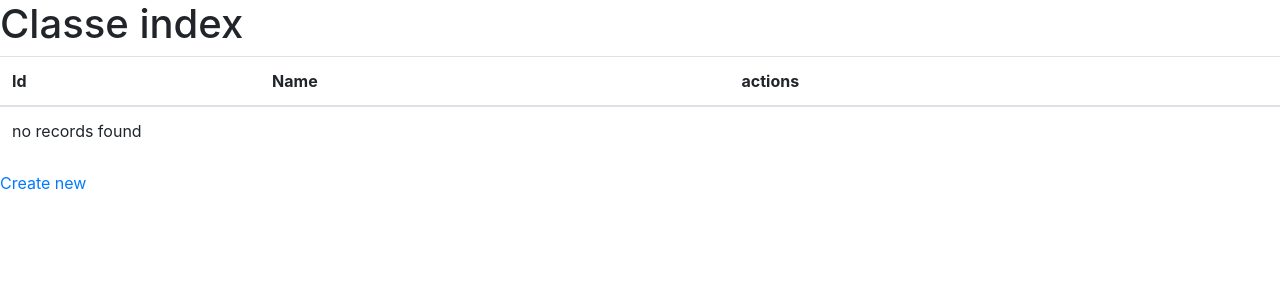
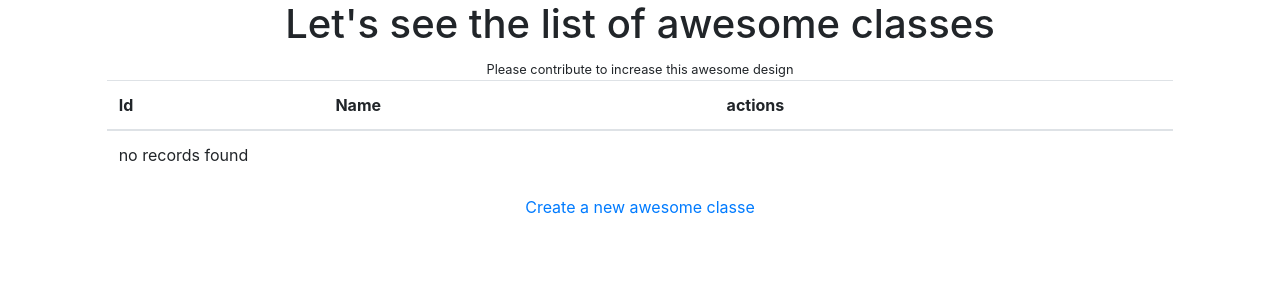
Before and after one commit to Quentinchampenois/classroom, a Symfony app: template templates/classe/index.html.twig in a window 1280 px wide. Shown: the top 300 px of the page. Run offline with Twig, Linux system fonts and the light colour scheme; the template is opened without the code that fills it, so the values that code supplies are empty; some libraries are stand-ins or nearby versions.

Commit message:
enhance awesome design for classes

```diff
--- a/templates/classe/_form.html.twig
+++ b/templates/classe/_form.html.twig
@@ -1,4 +1,4 @@
 {{ form_start(form) }}
     {{ form_widget(form) }}
-    <button class="btn">{{ button_label|default('Save') }}</button>
+    <button class="btn btn-outline-info">{{ button_label|default('Save') }}</button>
 {{ form_end(form) }}
--- a/templates/classe/index.html.twig
+++ b/templates/classe/index.html.twig
@@ -3,9 +3,16 @@
 {% block title %}Classe index{% endblock %}
 
 {% block body %}
-    <h1>Classe index</h1>
+    <main class="container-fluid">
+        <div class="row">
+            <div class="col-12 text-center">
+                <h1>{% trans %}app.features.classroom.index.title{% endtrans %}</h1>
+                <small>{% trans %}app.features.classroom.index.subtitle{% endtrans %}</small>
+            </div>
+        </div>
 
-    <table class="table">
+        <div class="row">
+            <table class="table col-10 offset-1">
                 <thead>
                 <tr>
                     <th>Id</th>
@@ -30,6 +37,10 @@
                 {% endfor %}
                 </tbody>
             </table>
+        </div>
 
-    <a href="{{ path('classe_new') }}">Create new</a>
+        <div class="col-12 text-center">
+            <a href="{{ path('classe_new') }}">{% trans %}app.features.classroom.index.actions.create{% endtrans %}</a>
+        </div>
+    </main>
 {% endblock %}
--- a/translations/messages.en.yaml
+++ b/translations/messages.en.yaml
@@ -9,6 +9,14 @@ app:
       description: Lorem ipsum dolor sit amet consectetur adipiscing, elit eros sollicitudin sociis pretium, feugiat habitasse.
       legend: Access Classroom manager
       title: Classrooms
+      new:
+        title: Let's create an awesome classe
+        subtitle: Please contribute to increase this awesome design
+      index:
+        actions:
+          create: Create a new awesome classe
+        title: Let's see the list of awesome classes
+        subtitle: Please contribute to increase this awesome design
     student:
       description: Lorem ipsum dolor sit amet consectetur adipiscing, elit eros sollicitudin sociis pretium, feugiat habitasse.
       legend: Access Student manager
```
Also changed, not shown: templates/classe/new.html.twig (+16 -5 lines). Lines whose indentation alone changed are shown as unchanged.
